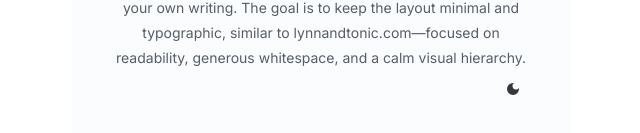
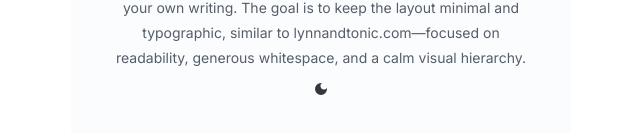
Before and after one commit to lucas-azdias/lucas-azdias.github.io, a React (Vite) app in the folder client/: page / in a window 1280 px wide. Shown: the part 503-636 px from the top of the page, without its empty margins (319-959 px from the left). Built offline with nearby package versions, Linux system fonts and the light colour scheme.

Commit message:
fix: toggle button at the center

```diff
--- a/client/src/pages/index.tsx
+++ b/client/src/pages/index.tsx
@@ -62,7 +62,7 @@ export default function Webpage() {
                     </Typography>
 
                     {/* Mode toggle */}
-                    <Box sx={{ display: "flex", justifyContent: "flex-end", mb: 2 }}>
+                    <Box sx={{ display: "flex", justifyContent: "center", mb: 2 }}>
                         <ModeToggle />
                     </Box>
                 </Sheet>
```
